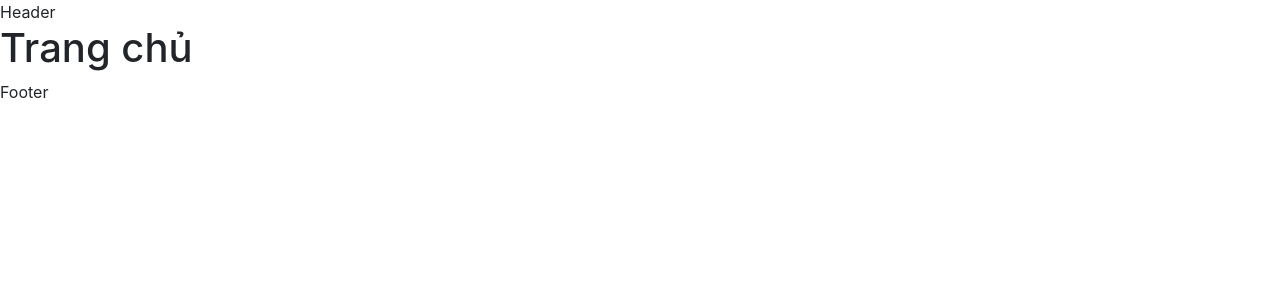
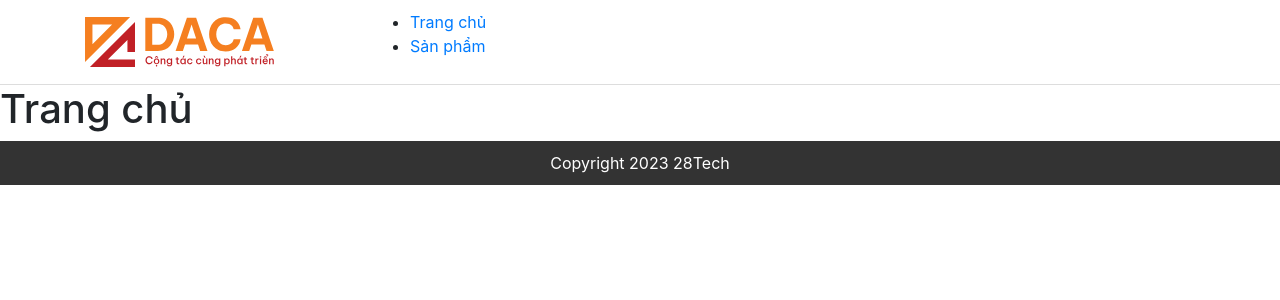
Before and after one commit to nguyentoi18092003/Project, a Node server app: page / in a window 1280 px wide. Shown: the top 300 px of the page. Run offline with Node 20, Linux system fonts and the light colour scheme; some libraries are stand-ins or nearby versions.

Commit message:
Tesst thui

```diff
--- a/product-management/public/css/style.css
+++ b/product-management/public/css/style.css
@@ -1,4 +1,53 @@
-.test {
+.header{
+    /*file css  dc nhung trong file defalut(tuc trang pug trang thiet ke giao dien pug no hoi giong html ) to*/
+    /*css cho header*/
+    border-bottom: 1px solid #ddd;
+    padding: 10px 0;
+}
+
+.header .inner-logo img {
+    max-height: 50px;
+    max-width: 100%;
+}
+
+.header.inner-menu > ul {
+    list-style:none;
+    padding: 0;
+    margin: 0;
+    display: flex;
+    align-items:center;
+    justify-content: flex-end;
+    flex-wrap:nowrap;
+}
+/*css cho no thanh hang ngang*/
+.header.inner-menu > ul > li{
+    margin-left:20px;
+}
+/*End Header*/
+
+/*footer*/
+.footer{
+    background:#333;
+    color:#fff;
+    text-align: center;
+    padding: 10px;
+}
+/*end footrt*/
+
+/*box-head8*/
+.box-head{
+    margin-bottom:30px;
+}
+.box-head.inner-title{
+    margin: bottom 0;
+    font-size:28px;
+    font-weight:600;
+    color: green;
+}
+/*end box-head*/
+/*product-item*/
+.product-item{
+    border: 1px solid #ddd;
+    border-radius:8px;
 
 }
-/*file css  dc nhung trong file defalut(tuc trang pug trang thiet ke giao dien pug no hoi giong html ) to*/
--- a/product-management/routes/client/index.route.js
+++ b/product-management/routes/client/index.route.js
@@ -6,7 +6,7 @@ module.exports = (app)=>{
     app.get('/', (req, res) => {
         res.render("client/pages/home/index")
         // cau lenhj render no tu dong vao thu muc view roi nen la mk vao thang client, do app set o tren mk da cau hinh vao thu muc view
-
+      //test
     })
     app.use("/products",productRoutes);
     app.use("/home",homeRoutes);
--- a/product-management/views/client/layouts/default.pug
+++ b/product-management/views/client/layouts/default.pug
@@ -4,19 +4,19 @@ html
       title #{pageTitle}
         //-pageTile là biêns mk định nghĩa trong file home.controller.js
          link(rel="stylesheet",href="/css/style.css")
-    <link rel="stylesheet" href="https://cdn.jsdelivr.net/npm/bootstrap@4.6.2/dist/css/bootstrap.min.css" >
-    //- day la nhung link bootrap4
-    link( rel="stylesheet", href="/css/style.css")
+      link(rel="stylesheet", href="https://cdn.jsdelivr.net/npm/bootstrap@4.6.2/dist/css/bootstrap.min.css")
+       //- day la nhung link bootrap4
+      link( rel="stylesheet", href="/css/style.css")
     //-nhung file css vao, file css de o file public
     //-dau/ da the hien di vao file public(Kieu no the hien cho public) giong nhu o file nao do no cx tu dong di vao thu muc view roi
     body
-       include ../partials/header.pug
+      include ../partials/header.pug
         //-nhung file header vào
-        block main
+      block main
 
-       include ../partials/footer.pug
-       script (src="https://cdn.jsdelivr.net/npm/jquery@3.5.1/dist/jquery.slim.min.js" )
-       script (src="https://cdn.jsdelivr.net/npm/bootstrap@4.6.2/dist/js/bootstrap.bundle.min.js" )
+      include ../partials/footer.pug
+      script (src="https://cdn.jsdelivr.net/npm/jquery@3.5.1/dist/jquery.slim.min.js" )
+      script (src="https://cdn.jsdelivr.net/npm/bootstrap@4.6.2/dist/js/bootstrap.bundle.min.js" )
        //-css cas kieu i
-       script(src="/js/scrip.js")
+      script(src="/js/scrip.js")
        //- nhung file scrip.js
--- a/product-management/views/client/partials/footer.pug
+++ b/product-management/views/client/partials/footer.pug
@@ -1 +1,2 @@
-footer Footer
+footer.footer
+    | Copyright 2023 28Tech
--- a/product-management/views/client/partials/header.pug
+++ b/product-management/views/client/partials/header.pug
@@ -1 +1,21 @@
-header Header
+header.header
+    .container
+        //-class container cách bên trái 1 đoạn bên phải 1 đoạn cho nó đỡ sát lề
+        .row.align-items-center
+            .col-3
+                //-chia 3 cot
+                .inner-logo
+                    //-logo
+                    a(href="/")
+                        img(src="/images/logo.svg",alt="Logo")
+                            //- neu click vao no se link sang trang chu
+            .col-9
+                //- chia 9 cot
+                .inner-menu
+                    ul
+                        li
+                            a(href="/") Trang chủ
+                            //- neu an vao chu trang chủ nó sẽ link sang trang chủ
+                        li
+                            a(href="/products") Sản phẩm
+                            //- nếu ấn vào chữ product sẽ link sang trang productss
```
Also changed, not shown: product-management/views/client/pages/products/index.pug (+15 -1 lines), product-management/public/images/logo.svg (added).
